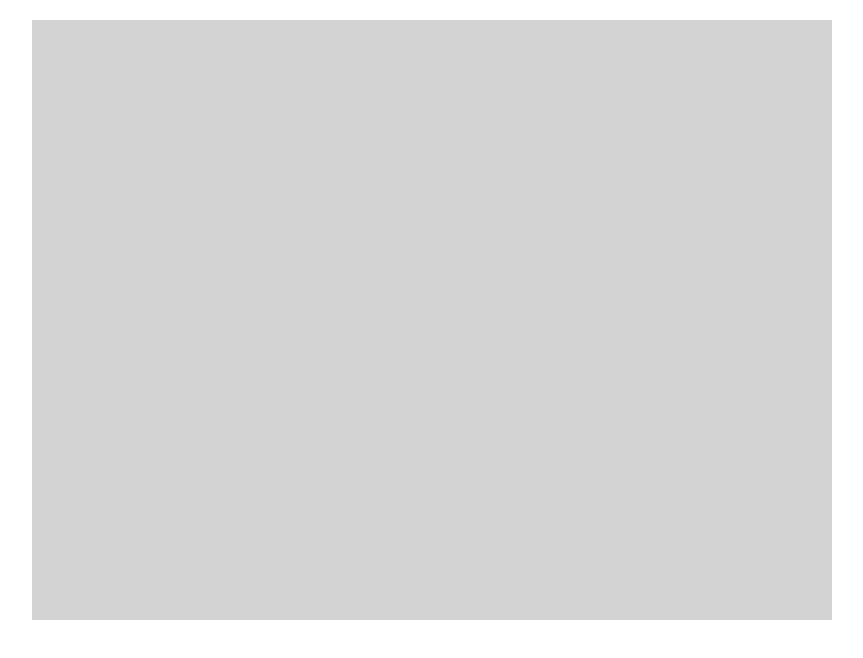
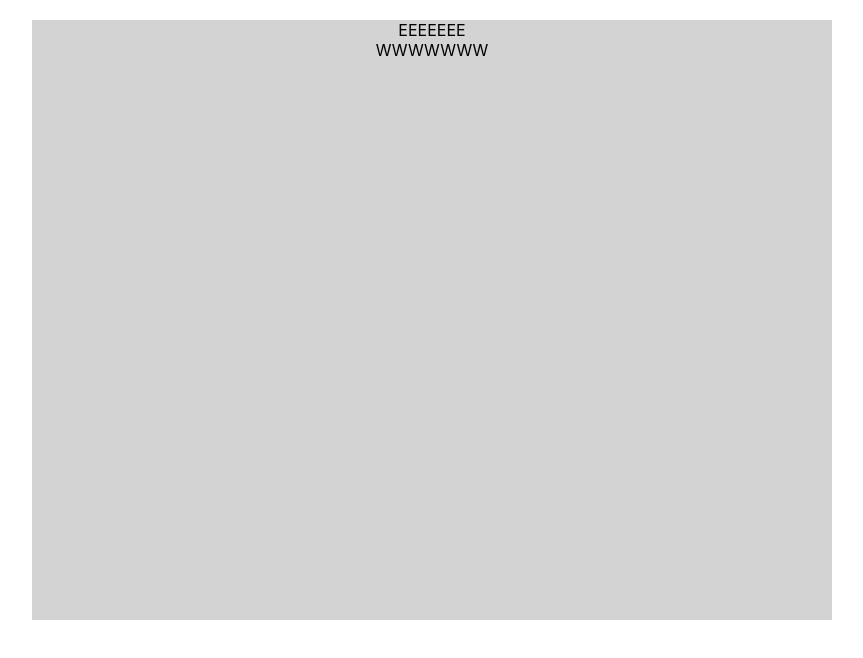
Before and after one commit to jtak93/realtime-bomberman, a React (Create React App) app in the folder client/: page / in a window 1280 px wide. Shown: the top 658 px of the page, without its empty margins (208-1071 px from the left). Built offline with nearby package versions, Linux system fonts and the light colour scheme.

Commit message:
adds initial grid state configurability

```diff
--- /dev/null
+++ b/client/src/actions/grid/index.ts
@@ -0,0 +1,5 @@
+export function resetBoard() {
+    return {
+        type: 'RESET_BOARD'
+    }
+}
--- a/client/src/components/Grid/index.tsx
+++ b/client/src/components/Grid/index.tsx
@@ -1,5 +1,7 @@
 import React, { Component } from 'react';
 import styled from 'styled-components';
+import { connect } from 'react-redux';
+import { resetBoard } from '../../actions/grid'
 
 const GridStyled = styled.div`
   background: lightgray;
@@ -8,11 +10,36 @@ const GridStyled = styled.div`
   margin: 20px auto;
 `;
 
-export class Grid extends Component<{}> {
+interface GridProps {
+  grid: []
+}
+
+export class Grid extends Component<GridProps> {
+    componentDidMount() {
+      console.log('grid mounted', this.props)
+    }
 
     render() {
-        return <GridStyled></GridStyled>;
+        return (
+        <GridStyled>
+          {this.props.grid.map((row, index) => {
+            return <div key={index}>{row}</div>
+          })}
+        </GridStyled>
+        );
     }
 }
 
-export default Grid;
+
+const mapStateToProps = state => ({
+  grid: state.grid
+})
+
+const mapDispatchToProps = dispatch => ({
+  resetBoard: () => dispatch(resetBoard())
+})
+
+export default connect(
+  mapStateToProps,
+  mapDispatchToProps
+)(Grid)
--- /dev/null
+++ b/client/src/data/grid.json
@@ -0,0 +1,6 @@
+{
+    "grid": [
+        ["E","E","E","E","E","E","E"],
+        ["W","W","W","W","W","W","W"]
+    ]
+}
--- a/client/src/reducers/grid/index.ts
+++ b/client/src/reducers/grid/index.ts
@@ -1,11 +1,11 @@
-const grid = (state = [], action: any) => {
+import gridJSON from '../../data/grid.json'
+const initialState = gridJSON.grid;
+const grid = (state = initialState, action: any) => {
     switch (action.type) {
-        case 'CREATE_GRID':
-            return []
         case 'RESET_GRID':
-            return []
+            return initialState;
         default:
-            return state
+            return state;
     }
 }
 
--- a/client/tsconfig.json
+++ b/client/tsconfig.json
@@ -17,7 +17,8 @@
     "resolveJsonModule": true,
     "isolatedModules": true,
     "noEmit": true,
-    "jsx": "preserve"
+    "jsx": "preserve",
+    "noImplicitAny": false
   },
   "include": [
     "src"
```
